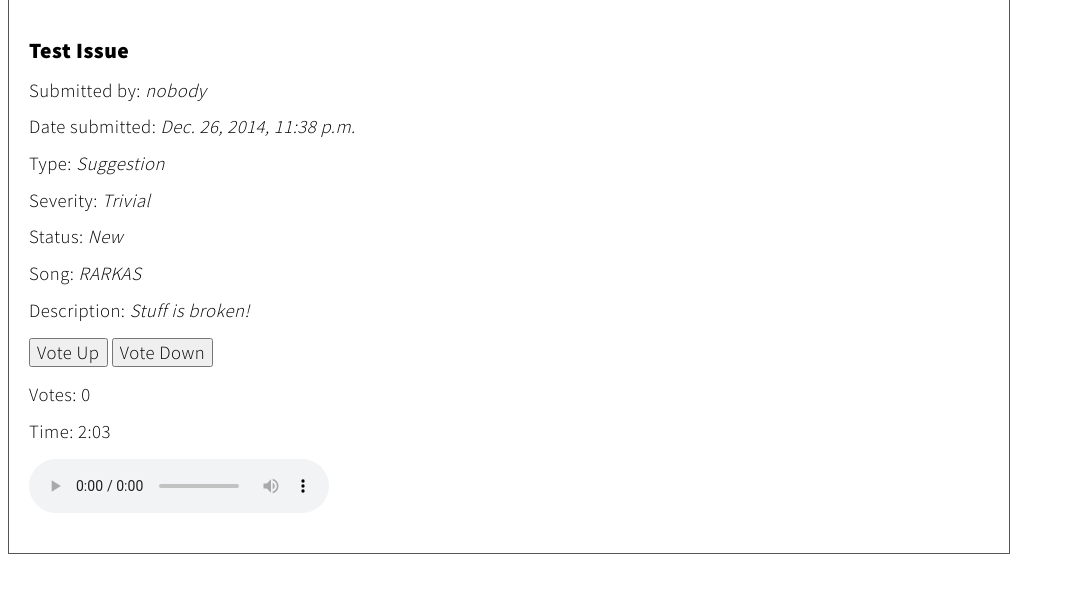
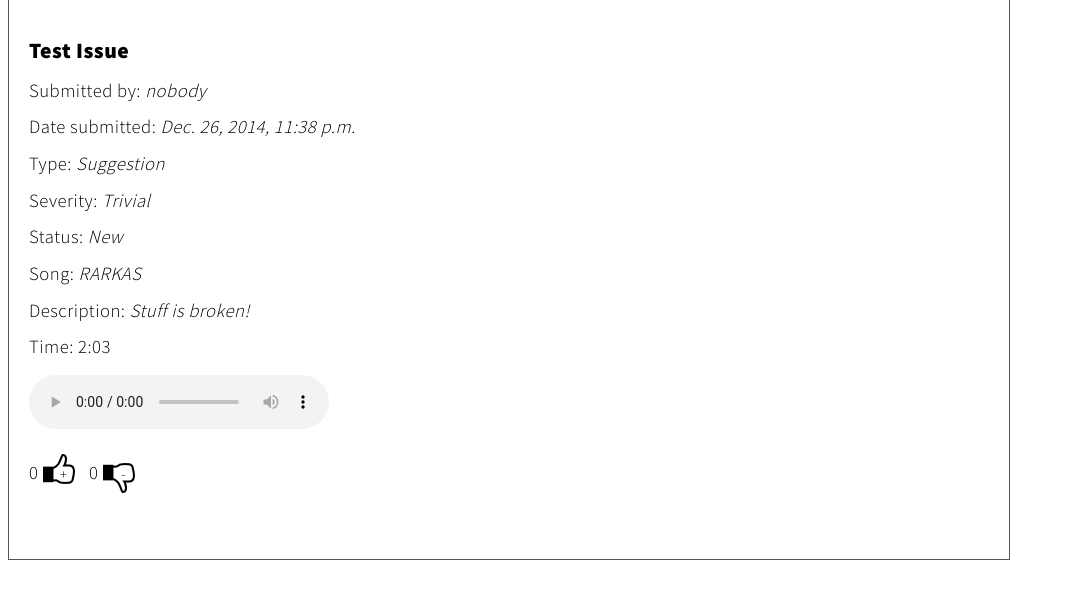
Before and after one commit to k3an3/miniature-octo-dangerzone, a Django app: page /issues/2/ in a window 1280 px wide. Shown: the part 104-703 px from the top of the page, without its empty margins (0-1065 px from the left). Run offline with Django 3.2, Linux system fonts and the light colour scheme; data comes from the database, SQL or seed files in the repository.

Commit message:
Seperate downvotes from upvotes in issues

```diff
--- a/issues/models.py
+++ b/issues/models.py
@@ -45,7 +45,8 @@ class Issue(models.Model):
     typeof = models.CharField(max_length=100, choices=TYPE_CHOICES, default='Suggestion')
     severity = models.CharField(max_length = 100, choices=SEVERITY_CHOICES, default='Trivial')
     status = models.CharField(max_length = 50, choices=STATUS_CHOICES, default='New')
-    votes = models.IntegerField(default=0)
+    upvotes = models.IntegerField(default=0)
+    downvotes = models.IntegerField(default=0)
     song = models.ForeignKey(Song)
     seconds = models.IntegerField(default=0)
     postedby = models.CharField(max_length=30, default='nobody')
@@ -60,7 +61,8 @@ class Task(models.Model):
     date = models.DateTimeField('date')
     typeof = models.CharField(max_length=50, choices=TYPE_CHOICES, default='Misc')
     status = models.CharField(max_length = 50, choices=STATUS_CHOICES, default='Pro')
-    votes = models.IntegerField(default=0)
+    upvotes = models.IntegerField(default=0)
+    downvotes = models.IntegerField(default=0)
     priority = models.CharField(max_length = 100, choices=SEVERITY_CHOICES, default='Trivial')
     postedby = models.CharField(max_length=30, default='nobody')
 
@@ -69,7 +71,8 @@ class IssueComment(models.Model):
         return self.text
     issue = models.ForeignKey(Issue)
     text = models.CharField(max_length=1000)
-    votes = models.IntegerField(default=0)
+    upvotes = models.IntegerField(default=0)
+    downvotes = models.IntegerField(default=0)
     postedby = models.CharField(max_length=30, default='nobody')
 
 class TaskComment(models.Model):
--- a/issues/static/issues/style.css
+++ b/issues/static/issues/style.css
@@ -152,12 +152,48 @@ body,input,textarea,select {
 
 }
 
+.upvote {
+    background:url('images/like.png');
+    background-repeat: no-repeat;
+    background-color: none;
+    cursor: pointer;
+    outline: 0;
+    width: 42px;
+    height: 53px;
+    border: 0px;
+    background-position:  0px 6px;
+}
+
+.upvote:hover{
+  background-position:  0px -52px;
+}
+
+.downvote {
+    background:url('images/dislike.png');
+    background-repeat: no-repeat;
+    background-color: none;
+    cursor: pointer;
+    outline: 0;
+    width: 42px;
+    height: 53px;
+    border: 0px;
+    background-position:  0px 15px;
+}
+
+.downvote:hover{
+  background-position:  0px -52px;
+}
+
 .details {
     float:left;
 	  width:960px;
 	  padding:20px 20px 40px 20px;
 	  line-height:18px;
     border: 1px solid #555555;
+}
+
+.details form input {
+    font-size: 14px
 }
 
 .new {
--- a/issues/templates/issues/detail.html
+++ b/issues/templates/issues/detail.html
@@ -36,12 +36,6 @@
                 <p>Song: <i>{{ issue.song.title }}</i></p>
             {% endif %}
             <div class='description'><p>Description: <i>{{ issue.description }}</i></p></div>
-        <form action="{% url 'issues:vote' issue.id %}" method="post">
-            {% csrf_token %}
-            <input type='submit' name='voteup' value='Vote Up'>
-            <input type='submit' name='votedown' value='Vote Down'>
-        </form>
-        <p>Votes: {{ issue.votes }}</p>
             <p>Time: {{ issue.timecode }}</p>
             {% if issue.song.url != '' %}
                 <audio controls id="song">
@@ -53,6 +47,13 @@
                 clip.currentTime={{ issue.seconds }};
             </script>
             {% endif %}
+        <form action="{% url 'issues:vote' issue.id %}" method="post">
+            {% csrf_token %}
+            <p>{{ issue.upvotes }}
+            <input type='submit' class='upvote' name='voteup' value='+'>
+            {{ issue.downvotes }}
+            <input type='submit' class='downvote' name='votedown' value='-'></p>
+        </form>
 {% elif task %}
         <h3>{{ task.title }}</h3>
         {% if error_message %}<p><strong>{{ error_message }}</strong></p>{% endif %}
--- a/issues/views.py
+++ b/issues/views.py
@@ -69,8 +69,8 @@ class SongCreate(generic.CreateView):
 def vote(request, issue_id):
     issue = get_object_or_404(Issue, pk=issue_id)
     if request.POST.get('voteup', False):
-        issue.votes += 1
+        issue.upvotes += 1
     elif request.POST.get('votedown', False):
-        issue.votes -= 1
+        issue.downvotes += 1
     issue.save()
     return HttpResponseRedirect(reverse('issues:detail', args=(issue.id,)))
```
Also changed, not shown: db.sqlite3, issues/migrations/0012_auto_20150114_1058.py (added), issues/static/issues/images/dislike.png (added), issues/static/issues/images/like.png (added). Lines whose indentation alone changed are shown as unchanged.
